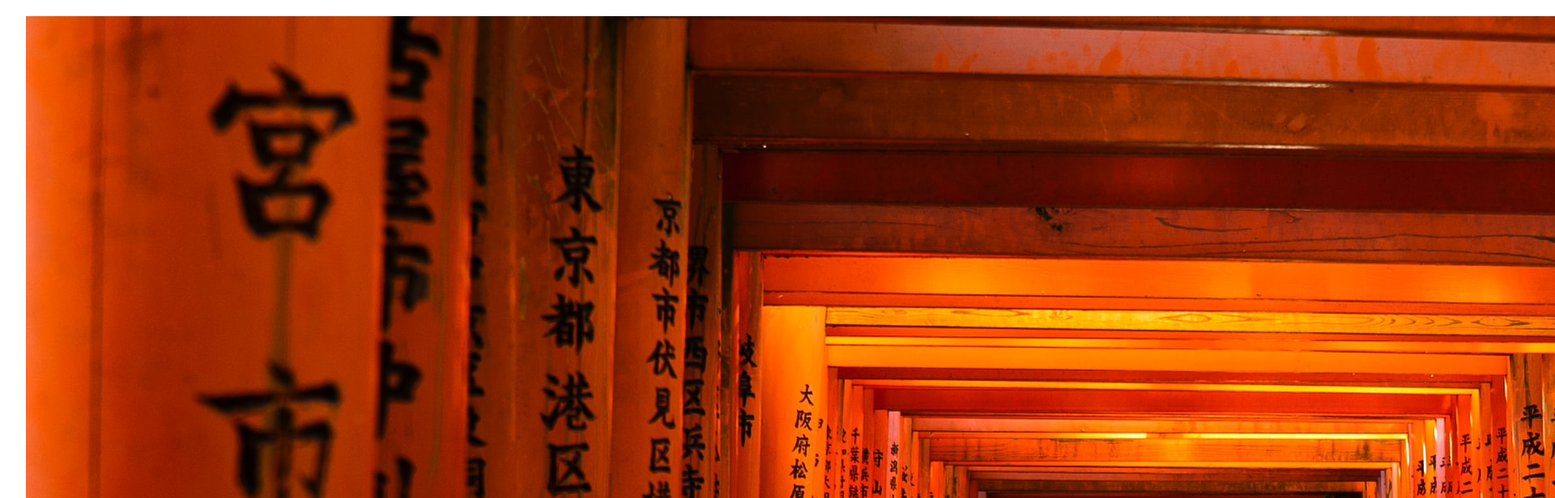
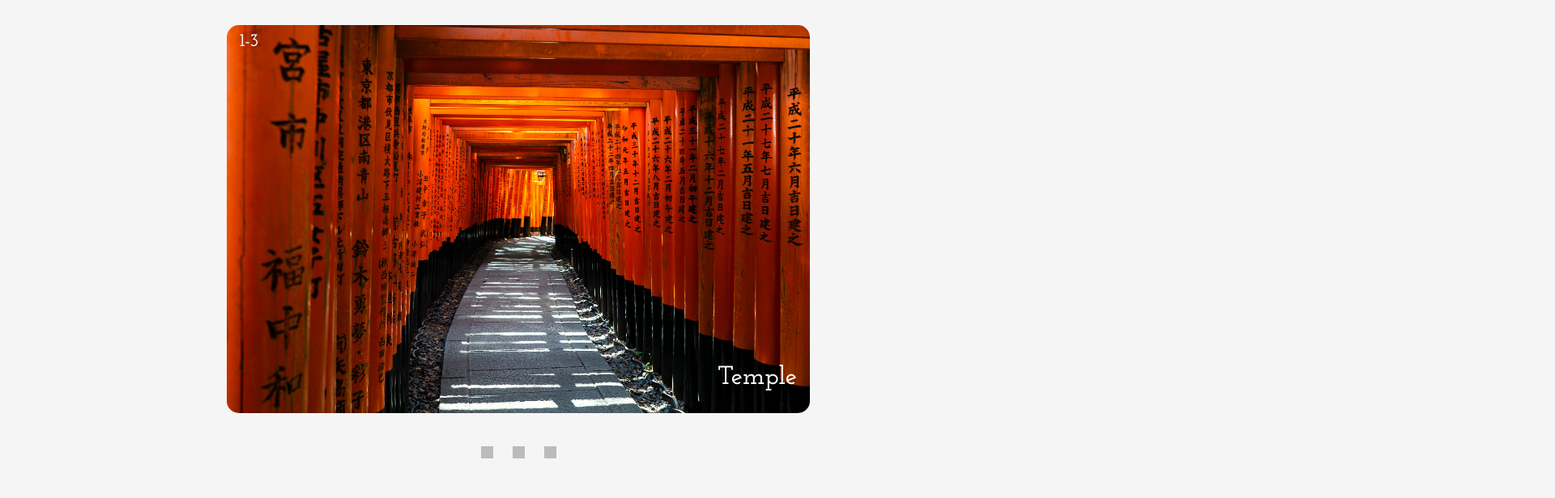
Before and after one commit to faginr/Image-Slides, a plain HTML site: page index.html in a window 1280 px wide. Shown: the top 616 px of the page at 81% size, 1920 px wide, since content can reach past the window. Drawn offline with Linux system fonts and the light colour scheme.

Commit message:
Working Version

```diff
--- a/index.html
+++ b/index.html
@@ -9,7 +9,7 @@
     <title>Image Slides</title>
 </head>
 
-<body>
+<body onload="displaySlide(0)">
     <div class="slide-container">
 
         <div class="slide">
@@ -32,13 +32,16 @@
 
         <a href="prev"></a>
         <a href="next"></a>
+
+        <div class="dot-container">
+            <div class="dot" onclick="displaySlide(0)"></div>
+            <div class="dot" onclick="displaySlide(1)"></div>
+            <div class="dot" onclick="displaySlide(2)"></div>
+        </div>
+
     </div>
 
-    <div class="dot-container">
-        <div class="dot"></div>
-        <div class="dot"></div>
-        <div class="dot"></div>
-    </div>
+
 
 </body>
 
--- a/script.js
+++ b/script.js
@@ -1,8 +1,12 @@
 // set slide index
 let slideIndex = 0;
 // define all slides
-
+let slides = document.querySelectorAll(".slide");
 // display current slide
 function displaySlide(index){
-
+    // hide other slides
+    for (let i = 0; i < slides.length; i++){
+        slides[i].style.display = "none";
+    }
+    slides[index].style.display = "block";
 }
--- a/style.css
+++ b/style.css
@@ -4,22 +4,67 @@
 
 body {
     font-family: 'Josefin Slab', serif;
-
+    background-color: whitesmoke;
 }
 
 .slide-container {
     max-width: 95vw;
-    position: relative;
+    display: flex;
+    flex-direction: column;
+    align-items: center;
     margin: auto;
 }
 
 .slide-text {
+    display: flex;
+    justify-content: flex-end;
+    position: relative;
+    bottom: 4rem;
+    right: 1rem;
     color: #fff;
-    font-size: 12px;
+    font-size: 2em;
+    text-shadow: 0px 4px 3px rgba(0, 0, 0, 0.2), 0px 8px 13px rgba(0, 0, 0, 0.1),
+    0px 18px 23px rgba(0, 0, 0, 0.1);
 }
 
 .slide-num {
+    position: relative;
+    top: 2rem;
+    left: 1rem;
     color: #fff;
-    font-size: 12px;
+    font-size: 1.4rem;
+    text-shadow: 0px 4px 3px rgba(0, 0, 0, 0.2), 0px 8px 13px rgba(0, 0, 0, 0.1),
+    0px 18px 23px rgba(0, 0, 0, 0.1);
+}
 
+.slide {
+    overflow: hidden;
+    display: none;
 }
+
+img {
+    max-width: 100vw;
+    max-height: 60vh;
+    background-position: center;
+    background-size: contain;
+    background-repeat: no-repeat;
+    border-radius: 15px;
+}
+
+.dot-container {
+    display: flex;
+    position: relative;
+    text-align: center;
+}
+
+.dot {
+    cursor: pointer;
+    width: 15px;
+    height: 15px;
+    background-color: #bbb;
+    margin: 5px 12px;
+}
+
+.dot:hover {
+    background-color: #666;
+}
```
